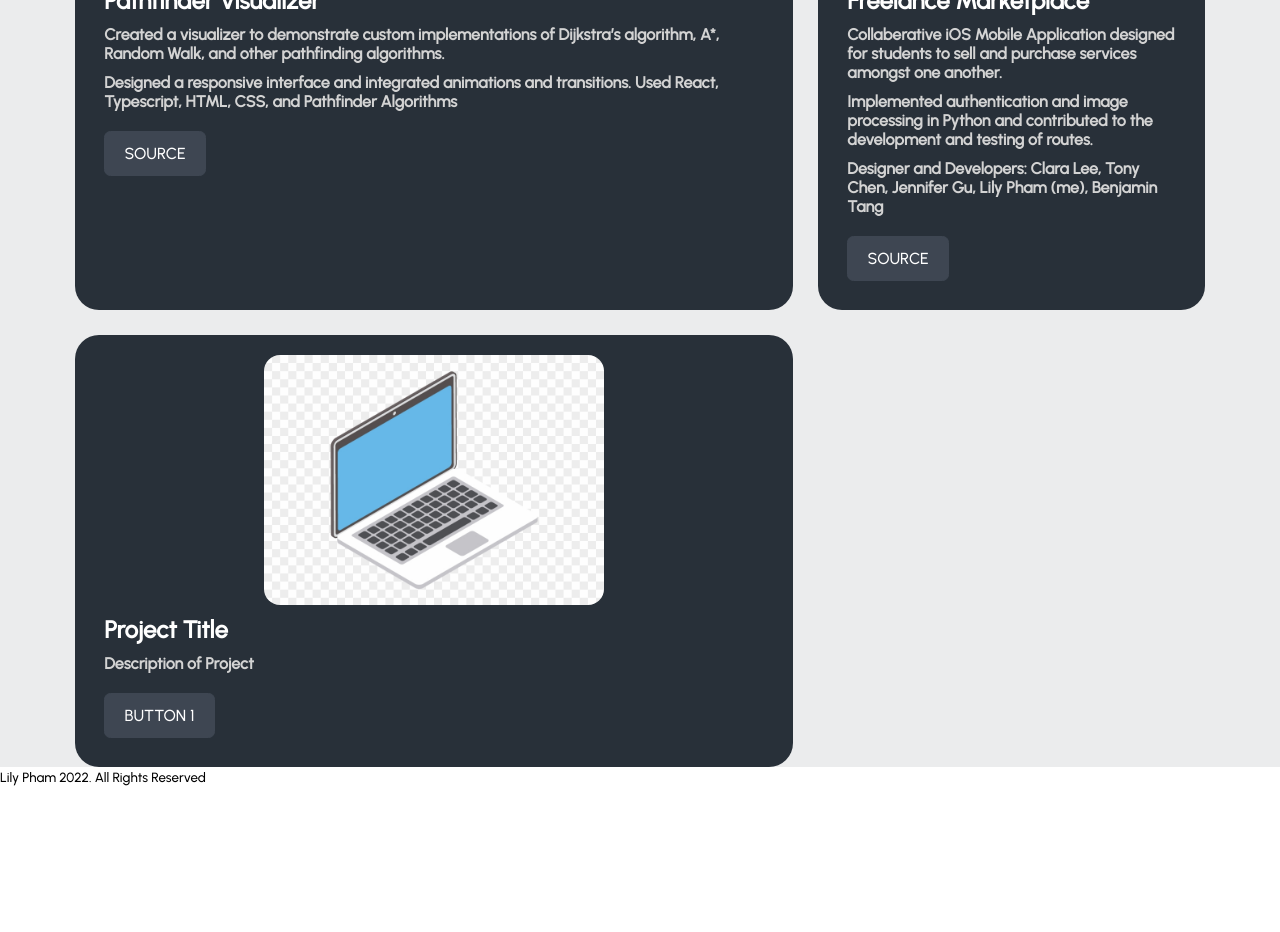
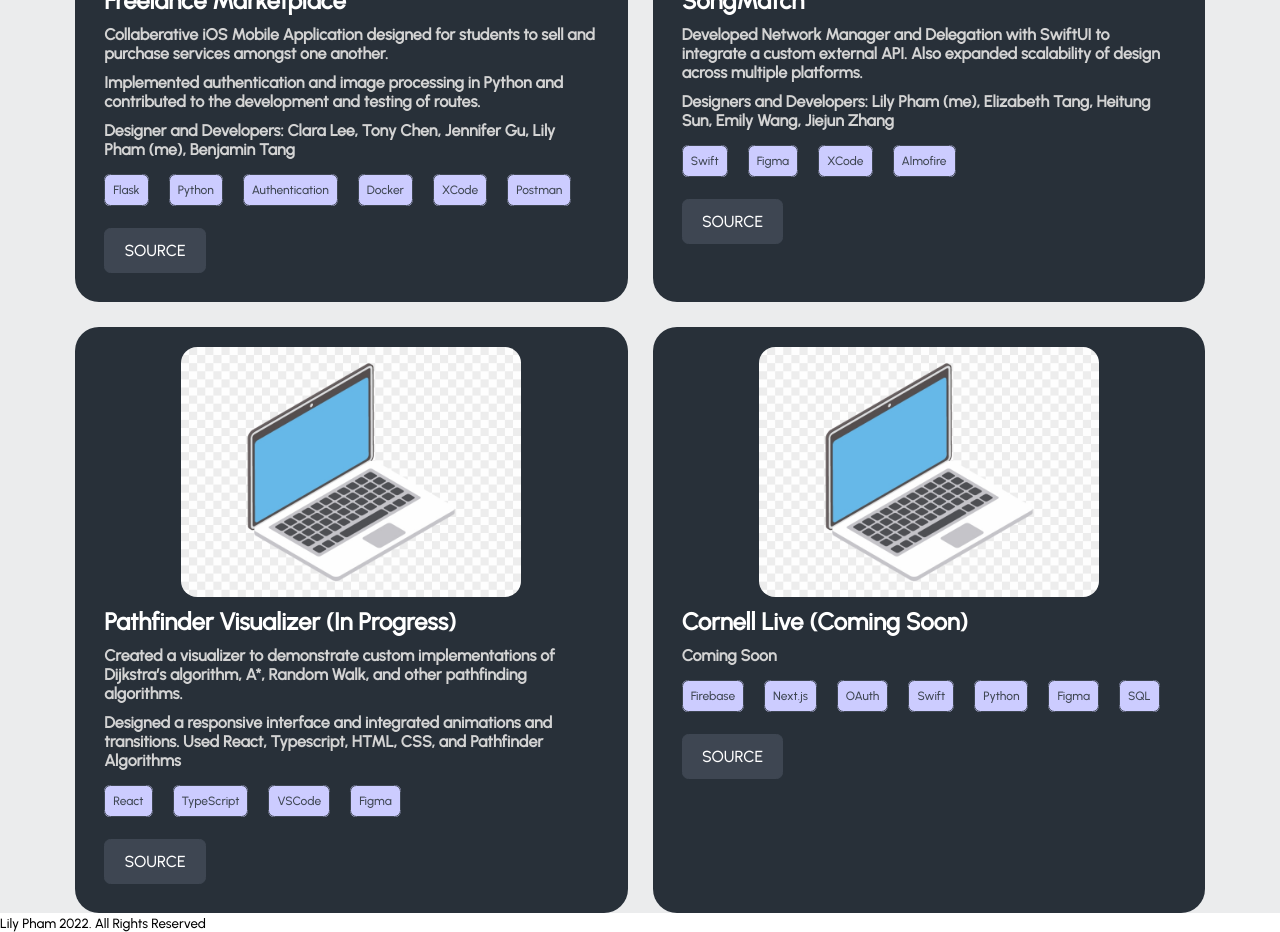
Before and after one commit to burninglilies/personalwebsite, a React (Create React App) app: page / in a window 1280 px wide. Shown: the part 1080-2012 px from the top of the page. Before the commit the page ends 1866 px from the top, so only its background shows below. Built offline with nearby package versions, Linux system fonts and the light colour scheme.

Commit message:
updated styling for projects section

```diff
--- a/src/components/projects/Projects.jsx
+++ b/src/components/projects/Projects.jsx
@@ -3,6 +3,7 @@ import './projects.css';
 import laptop from '../../images/laptop.png'
 import freelancemarketplace from '../../images/freelance_marketplace-sc.png'
 import pathfindervisualizer from '../../images/pathfinder_visualizer-sc.png'
+import songmatch from '../../images/songmatch-sc.png'
 
 const About = () => {
     return (
@@ -11,25 +12,62 @@ const About = () => {
 
             <div className="projects-container">
                 <article className="project-item">
-                    <img src={pathfindervisualizer} alt="" className="project-item-img"/>
-                    <h2>Pathfinder Visualizer</h2>
-                    <h4>Created a visualizer to demonstrate custom implementations of Dijkstra’s algorithm, A*, Random Walk, and other pathfinding algorithms. </h4>
-                    <h4>Designed a responsive interface and integrated animations and transitions. Used React, Typescript, HTML, CSS, and Pathfinder Algorithms</h4>
-                    <a href="https://github.com/burninglilies/pathfinder-project" className="">SOURCE</a>
-                </article>
-                <article className="project-item">
                     <img src={freelancemarketplace} alt="" className="project-item-img"/>
                     <h2>Freelance Marketplace</h2>
                     <h4>Collaberative iOS Mobile Application designed for students to sell and purchase services amongst one another.</h4>
                     <h4>Implemented authentication and image processing in Python and contributed to the development and testing of routes.</h4>
                     <h4>Designer and Developers: Clara Lee, Tony Chen, Jennifer Gu, Lily Pham (me), Benjamin Tang </h4>
+                    <ul className="tools-list">
+                        <li>Flask</li>
+                        <li>Python</li>
+                        <li>Authentication</li>
+                        <li>Docker</li>
+                        <li>XCode</li>
+                        <li>Postman</li>
+                    </ul>
                     <a href="https://github.com/jjennifergu/freelance-marketplace-backend" className="">SOURCE</a>
+
+                </article>
+                <article className="project-item">
+                    <img src={songmatch} alt="" className="project-item-img"/>
+                    <h2>SongMatch</h2>
+                    <h4>Developed Network Manager and Delegation with SwiftUI to integrate a custom external API. Also expanded scalability of design across multiple platforms.</h4>
+                    <h4>Designers and Developers: Lily Pham (me), Elizabeth Tang, Heitung Sun, Emily Wang, Jiejun Zhang</h4>
+                    <ul className="tools-list">
+                        <li>Swift</li>
+                        <li>Figma</li>
+                        <li>XCode</li>
+                        <li>Almofire</li>
+                    </ul>
+                    <a href="https://github.com/jieunyez/AppDevHack-songmatch" className="">SOURCE</a>
                 </article>
                 <article className="project-item">
                     <img src={laptop} alt="" className="project-item-img"/>
-                    <h2>Project Title</h2>
-                    <h4>Description of Project</h4>
-                    <a href="https://github.com/jjennifergu/freelance-marketplace-backend" className="">BUTTON 1</a>
+                    <h2>Pathfinder Visualizer (In Progress)</h2>
+                    <h4>Created a visualizer to demonstrate custom implementations of Dijkstra’s algorithm, A*, Random Walk, and other pathfinding algorithms. </h4>
+                    <h4>Designed a responsive interface and integrated animations and transitions. Used React, Typescript, HTML, CSS, and Pathfinder Algorithms</h4>
+                    <ul className="tools-list">
+                        <li>React</li>
+                        <li>TypeScript</li>
+                        <li>VSCode</li>
+                        <li>Figma</li>
+                    </ul>
+                    <a href="https://github.com/burninglilies/pathfinder-project" className="">SOURCE</a>
+                </article>
+                <article className="project-item">
+                    <img src={laptop} alt="" className="project-item-img"/>
+                    <h2>Cornell Live (Coming Soon)</h2>
+                    <h4>Coming Soon</h4>
+                    <ul className="tools-list">
+                        <li>Firebase</li>
+                        <li>Next.js</li>
+                        <li>OAuth</li>
+                        <li>Swift</li>
+                        <li>Python</li>
+                        <li>Figma</li>
+                        <li>SQL</li>
+                    </ul>
+                    <a href="https://github.com/burninglilies/" className="">SOURCE</a>
                 </article>
             </div>
         </section>
--- a/src/components/projects/projects.css
+++ b/src/components/projects/projects.css
@@ -52,3 +52,21 @@
     margin-right: auto;
     border-radius: 1rem;
 }
+
+.tools-list {
+    margin: 20px 0px;
+}
+
+
+.tools-list li{
+    font-size: 12px;
+    color: var(--color-secondary-variant);
+    display: inline;
+    margin: 10px;
+    padding: 0.5rem 0.5rem;
+    border-radius: 0.4rem;
+    border: 1px solid var(--color-secondary-variant);
+    background-color: var(--color-primary);
+
+
+}
```
Also changed, not shown: src/images/songmatch-sc.png (added).
